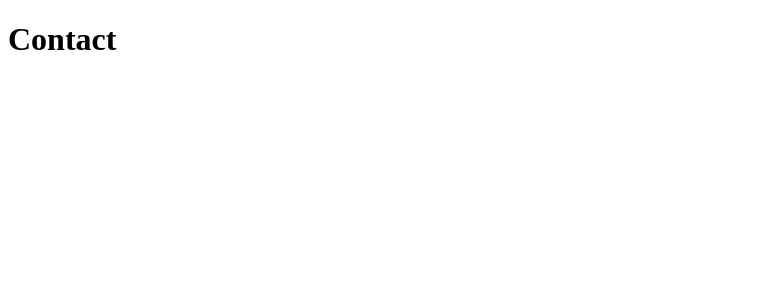
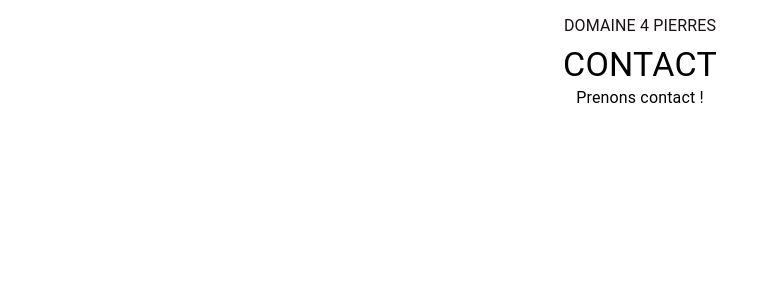
Before and after one commit to Jumzer/Domaine_4_Pierres, a React (Create React App) app: page /contact in a window 1280 px wide. Shown: the top 300 px of the page, without its empty margins (0-770 px from the left). Built offline with nearby package versions, Linux system fonts and the light colour scheme.

Commit message:
first stone

```diff
--- a/src/pages/Contact.jsx
+++ b/src/pages/Contact.jsx
@@ -1,4 +1,18 @@
+import { Typography } from "@mui/material";
+import PageContainer from "components/PageContainer";
 import React from "react";
 
-const Contact = () => <h1>Contact</h1>;
+const Contact = () => {
+  return (
+    <PageContainer>
+      <Typography variant="h4" align="center">
+        CONTACT
+      </Typography>
+      <Typography variant="body1" align="center">
+        Prenons contact !
+      </Typography>
+    </PageContainer>
+  );
+};
+
 export default Contact;
```
